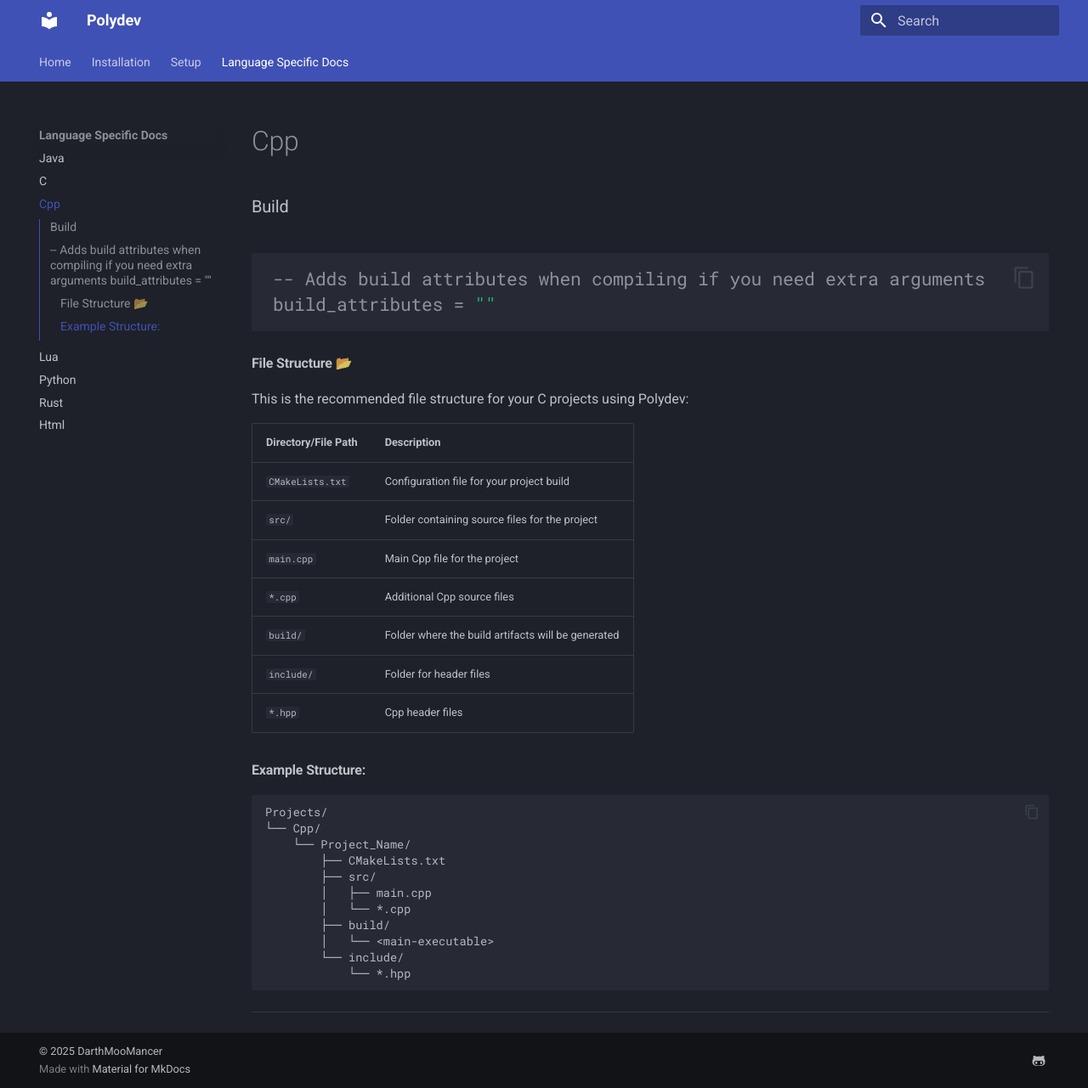
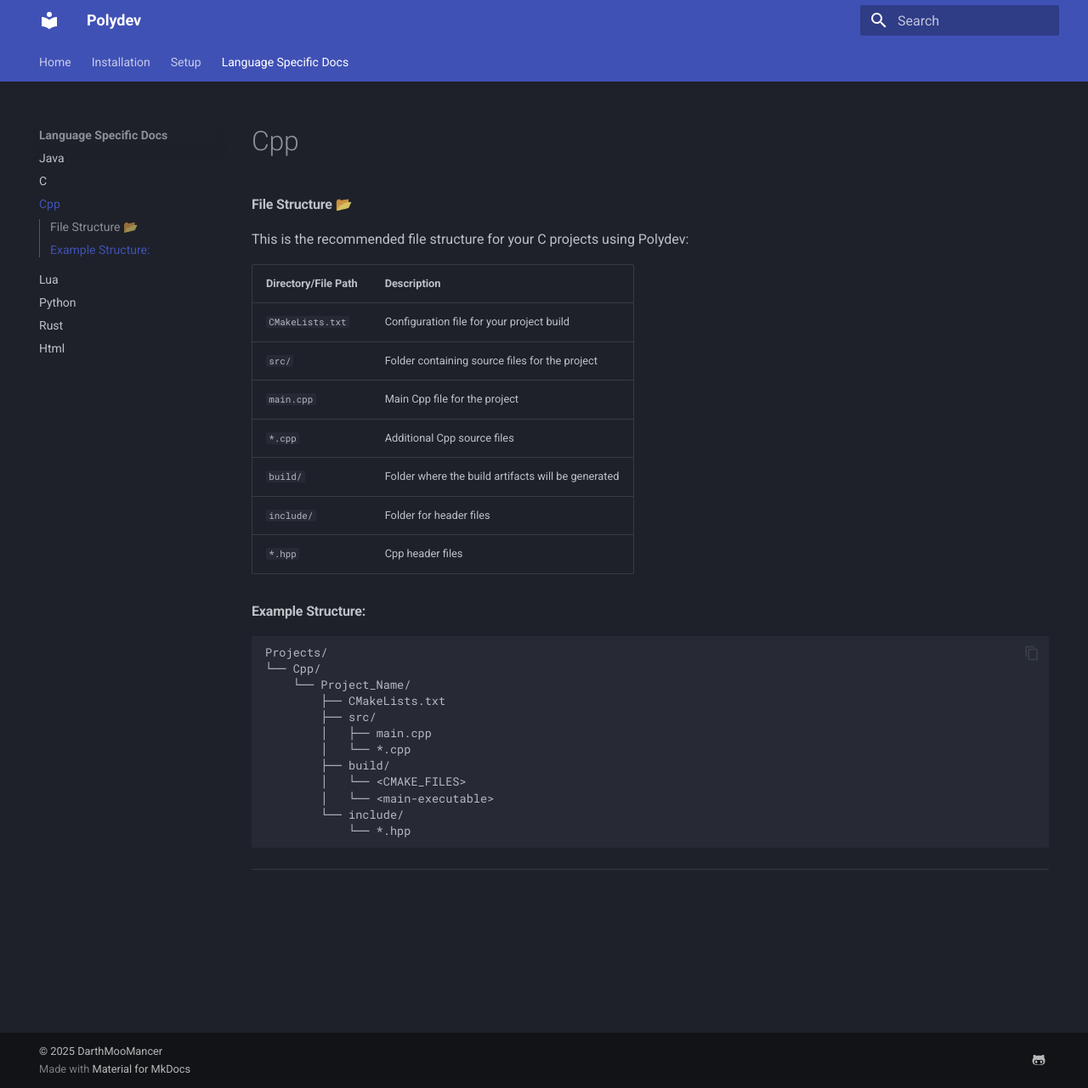
Before and after one commit to DarthMooMancer/Polydev, an MkDocs documentation site: the page built from docs/languages/cpp.md, in a window 1280 px wide and 1281 px high. Shown: the whole window at 85% size. Built offline with MkDocs 1.6.1 and Material for MkDocs 9.7.7, drawn with Linux system fonts in a browser that asks for light colours.

Commit message:
fix(docs, configs): removed build_attribues from docs and configs; removed unnecessary requirements from installation and index

````diff
--- a/docs/languages/cpp.md
+++ b/docs/languages/cpp.md
@@ -1,10 +1,3 @@
-### Build
-```lua
--- Adds build attributes when compiling if you need extra arguments
-build_attributes = ""
-```
----
-
 #### File Structure 📂
 This is the recommended file structure for your C projects using Polydev:
 
@@ -29,6 +22,7 @@
         │   ├── main.cpp
         │   └── *.cpp
         ├── build/
+        │   └── <CMAKE_FILES>
         │   └── <main-executable>
         └── include/
             └── *.hpp
````
Also changed, not shown: docs/index.md (+1 -2 lines), docs/installation.md (+0 -8 lines), docs/languages/c.md (+1 -6 lines), docs/setup.md (+3 -3 lines), 1 other file.
